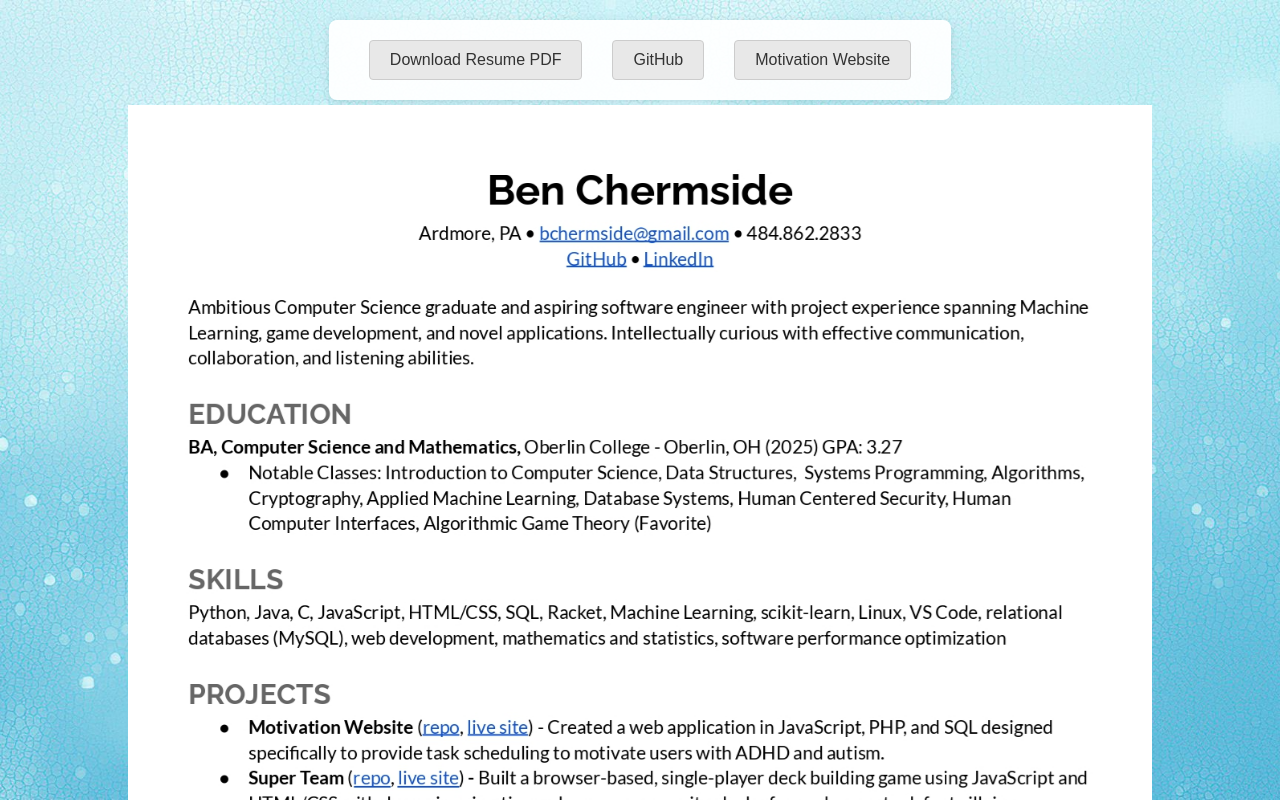
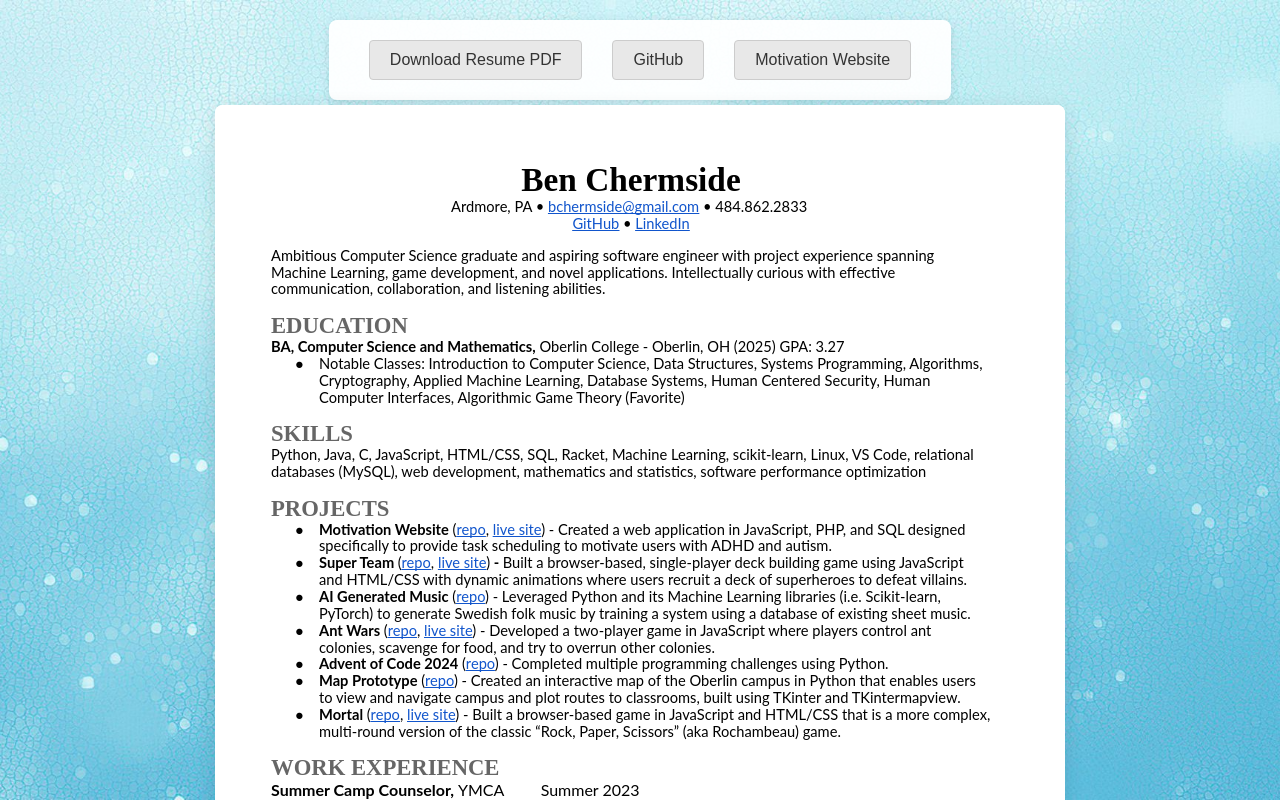
Before and after one commit to benchermside/resumeHost, a plain HTML site: page index.html in a window 1280 px wide. Shown: the top 800 px of the page. Drawn offline with Linux system fonts and the light colour scheme; a web font is replaced by a local one.

Commit message:
Added html resume

```diff
--- a/index.html
+++ b/index.html
@@ -11,7 +11,7 @@
                 <a class="downloadLink" href="https://github.com/benchermside">GitHub</a>
                 <a class="downloadLink" href="https://motivationcentral-fne4aebpb9fgcpaf.eastus2-01.azurewebsites.net">Motivation Website</a>
             </div>
-            <img src="resume.jpg" class="resumeImage">
+            <iframe src="benChermsideResume.html" class="resumeImage"></iframe>
 
         </div>
         <script>
--- a/main.css
+++ b/main.css
@@ -77,10 +77,14 @@
 }
 
 .resumeImage{
-    width: 80vw;
-    height: 103.5vw;
+    width: 850px;
+    height: 1100px;
     animation: appear 3s linear;
     animation-fill-mode: forwards;
     animation-delay: 2s;
     opacity: 0;
+    border: none;
+    background-color: white;
+    box-shadow: 0 4px 20px rgba(0, 0, 0, 0.1);
+    border-radius: 8px;
 }
```
